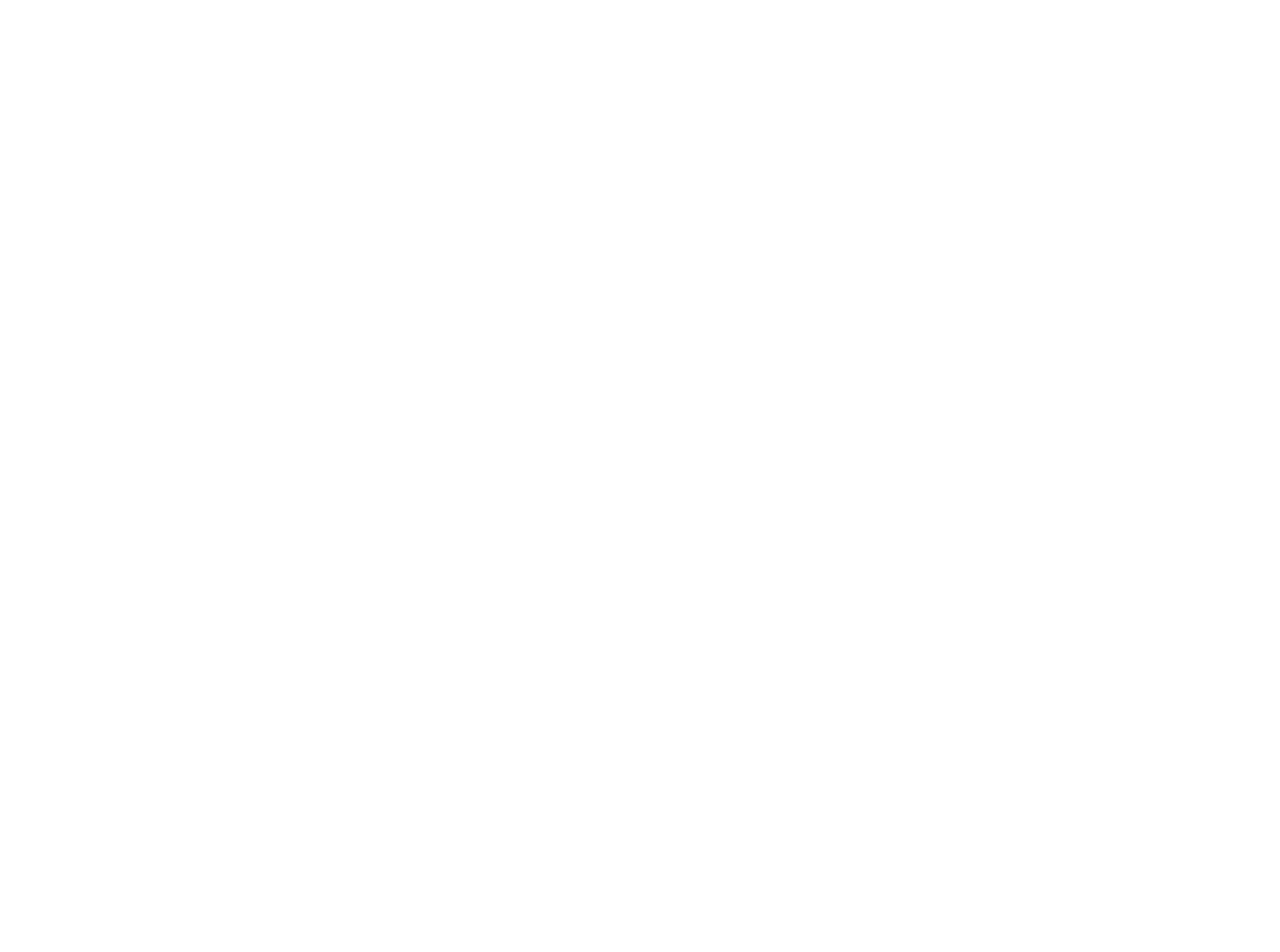
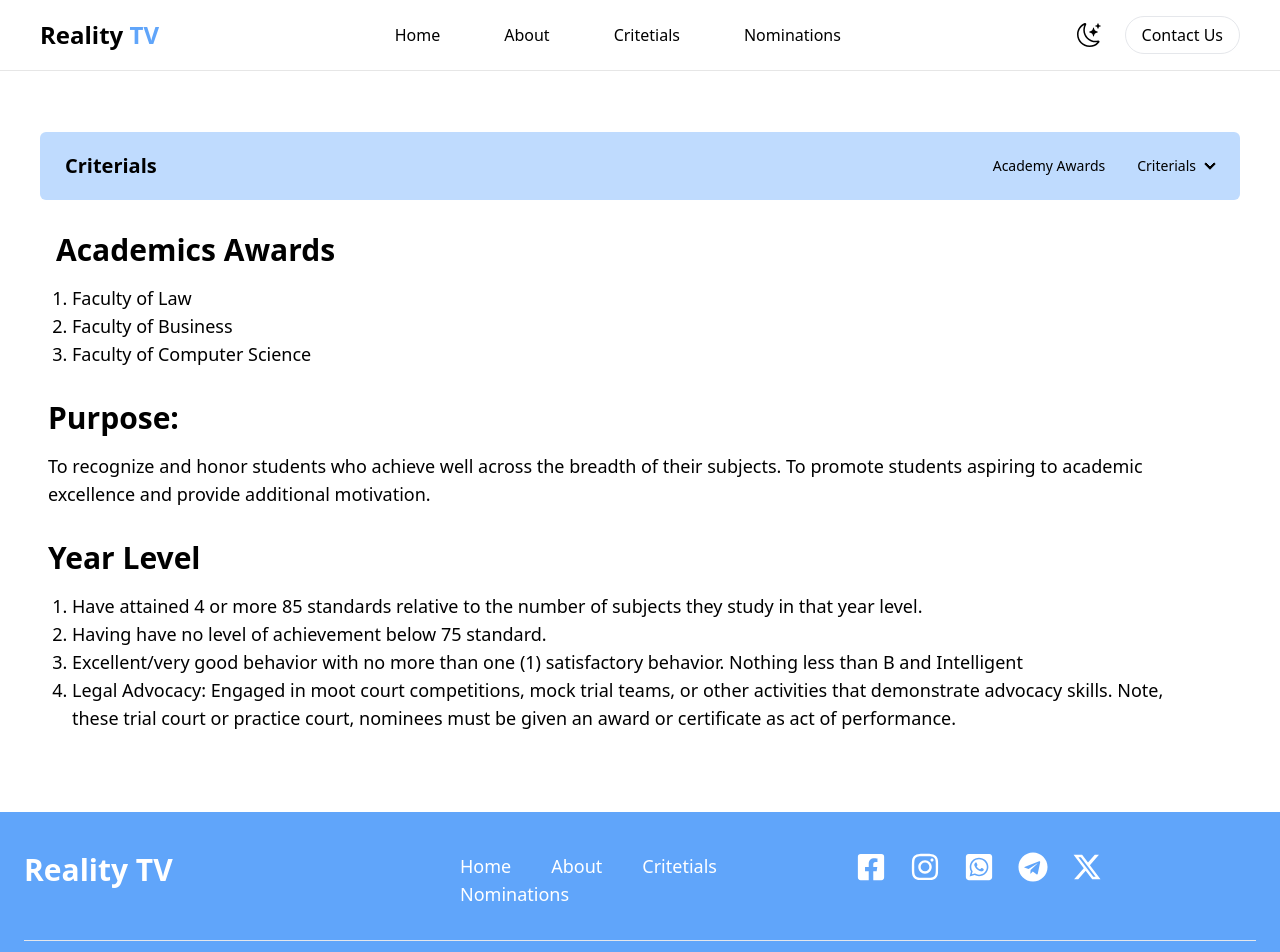
Before and after one commit to mulbahoplanojames/Reality_TV, a React (Vite) app: page /criterials in a window 1280 px wide. Before the commit this address had no page. Shown: the top 952 px of the page. Before the commit the page ends 800 px from the top, so only its background shows below. Built offline with nearby package versions, Linux system fonts and the light colour scheme.

Commit message:
Working on the Criterials Component

```diff
--- a/src/App.jsx
+++ b/src/App.jsx
@@ -3,6 +3,7 @@
 import Home from "./Pages/Home/Home";
 import { AppContext } from "./Context/AppContext";
 import { useContext } from "react";
+import Criterial from "./Components/Criterials/Criterial";
 
 const App = () => {
   const { darkModeStyle } = useContext(AppContext);
@@ -12,6 +13,7 @@
         <Routes>
           <Route path="/" element={<Layout />}>
             <Route index element={<Home />} />
+            <Route path="/criterials" element={<Criterial />} />
           </Route>
         </Routes>
       </div>
--- /dev/null
+++ b/src/Components/Criterials/Criterial.jsx
@@ -0,0 +1,11 @@
+import CriterialsBreadCrum from "../Criterials_BreadCrum/CriterialsBreadCrum";
+
+const Criterial = () => {
+  return (
+    <>
+      <CriterialsBreadCrum />
+    </>
+  );
+};
+
+export default Criterial;
--- /dev/null
+++ b/src/Components/Criterials_BreadCrum/CriterialsBreadCrum.jsx
@@ -0,0 +1,76 @@
+import { criterialsLinks } from "../../Data/Data";
+
+const CriterialsBreadCrum = () => {
+  return (
+    <>
+      <div className="md:pt-28 pt-20 md:px-10 px-1 pb-20">
+        <div className="navbar bg-blue-200 rounded-md ">
+          <div className="flex-1">
+            <a className="btn btn-ghost text-xl">Criterials</a>
+          </div>
+          <div className="flex-none">
+            <ul className="menu menu-horizontal px-1">
+              <li>
+                <a>Academy Awards</a>
+              </li>
+              <li>
+                <details>
+                  <summary>Criterials</summary>
+                  <ul className="bg-base-100 rounded-t-none p-2">
+                    {criterialsLinks.map((link) => (
+                      <li key={link.label}>
+                        <a href={link.path}>{link.label}</a>
+                      </li>
+                    ))}
+                  </ul>
+                </details>
+              </li>
+            </ul>
+          </div>
+        </div>
+
+        {/* --------------------------------------------------------------------------------------- */}
+        <div className="px-2">
+          <h1 className="text-3xl font-bold  pt-8 pb-4 px-2">
+            Academics Awards
+          </h1>
+
+          <ul className="text-lg px-6 list-decimal">
+            <li>Faculty of Law</li>
+            <li>Faculty of Business</li>
+            <li>Faculty of Computer Science</li>
+          </ul>
+
+          <h2 className="text-3xl font-bold  pt-8 pb-4 ">Purpose:</h2>
+          <p className="text-lg">
+            To recognize and honor students who achieve well across the breadth
+            of their subjects. To promote students aspiring to academic
+            excellence and provide additional motivation.
+          </p>
+
+          <h2 className="text-3xl font-bold  pt-8 pb-4"> Year Level </h2>
+
+          <ul className="text-lg px-6 list-decimal ">
+            <li>
+              Have attained 4 or more 85 standards relative to the number of
+              subjects they study in that year level.
+            </li>
+            <li>Having have no level of achievement below 75 standard. </li>
+            <li>
+              Excellent/very good behavior with no more than one (1)
+              satisfactory behavior. Nothing less than B and Intelligent
+            </li>
+            <li>
+              Legal Advocacy: Engaged in moot court competitions, mock trial
+              teams, or other activities that demonstrate advocacy skills. Note,
+              these trial court or practice court, nominees must be given an
+              award or certificate as act of performance.
+            </li>
+          </ul>
+        </div>
+      </div>
+    </>
+  );
+};
+
+export default CriterialsBreadCrum;
--- a/src/Data/Data.js
+++ b/src/Data/Data.js
@@ -9,7 +9,7 @@
   },
   {
     label: "Critetials",
-    path: "/critetials",
+    path: "/criterials",
   },
   {
     label: "Nominations",
@@ -136,3 +136,48 @@
       " Lorem ipsum dolor, sit amet consectetur adipisicing elit. Necessitatibus saepe, itaque quasi eum culpa iste?",
   },
 ];
+
+//======================================================================================
+
+export const criterialsLinks = [
+  {
+    id: 1,
+    label: "Musical Awards",
+    path: "muscial-awards",
+  },
+  {
+    id: 2,
+    label: "Best TikToker",
+    path: "best-tiktokers",
+  },
+  {
+    id: 3,
+    label: "Social Awards",
+    path: "social-awards",
+  },
+  {
+    id: 4,
+    label: "Leadership Awards",
+    path: "leadership-awards",
+  },
+  {
+    id: 5,
+    label: "Mentorship Awards",
+    path: "mentorship-awards",
+  },
+  {
+    id: 6,
+    label: "Best Entrepreneur",
+    path: "best-entrepreneur",
+  },
+  {
+    id: 7,
+    label: "Player Category",
+    path: "player-category",
+  },
+  {
+    id: 8,
+    label: "Coaching Category",
+    path: "coaching-category",
+  },
+];
--- a/src/Layout/Footer/Footer.jsx
+++ b/src/Layout/Footer/Footer.jsx
@@ -1,16 +1,48 @@
+import { Link } from "react-router-dom";
+import { footerLinks } from "../../Data/Data";
+import {
+  FaInstagram,
+  FaFacebookSquare,
+  FaWhatsappSquare,
+  FaTelegram,
+} from "react-icons/fa";
+import { FaXTwitter } from "react-icons/fa6";
+
 const Footer = () => {
   return (
     <>
       <div className="bg-blue-400 px-6 py-10">
-        <div className="">
+        <div className="grid md:grid-cols-3 grid-cols-1 pb-8 md:gap-4 gap-y-8">
           <h1 className="text-3xl font-bold text-white">
             Reality <span>TV</span>
           </h1>
-          <div className=""></div>
-          <div className=""></div>
+          <div className="">
+            {/* Social media links */}
+            {footerLinks.map((link) => (
+              <Link
+                to={link.path}
+                className="text-white hover:text-black text-lg px-5 md:py-0 py-4 inline-block"
+                key={link.label}
+              >
+                {link.label}
+              </Link>
+            ))}
+          </div>
+          <div className="flex gap-6">
+            <FaFacebookSquare className="text-3xl text-white" />
+            <FaInstagram className="text-3xl text-white" />
+            <FaWhatsappSquare className="text-3xl text-white" />
+            <FaTelegram className="text-3xl text-white" />
+            <FaXTwitter className="text-3xl text-white" />
+          </div>
         </div>
 
         <hr />
+
+        <p className="text-white text-center pt-8 text-xl">
+          Copyright © {new Date().getFullYear()}. All Rights Reserved. Reality
+          TV
+        </p>
       </div>
     </>
   );
```
